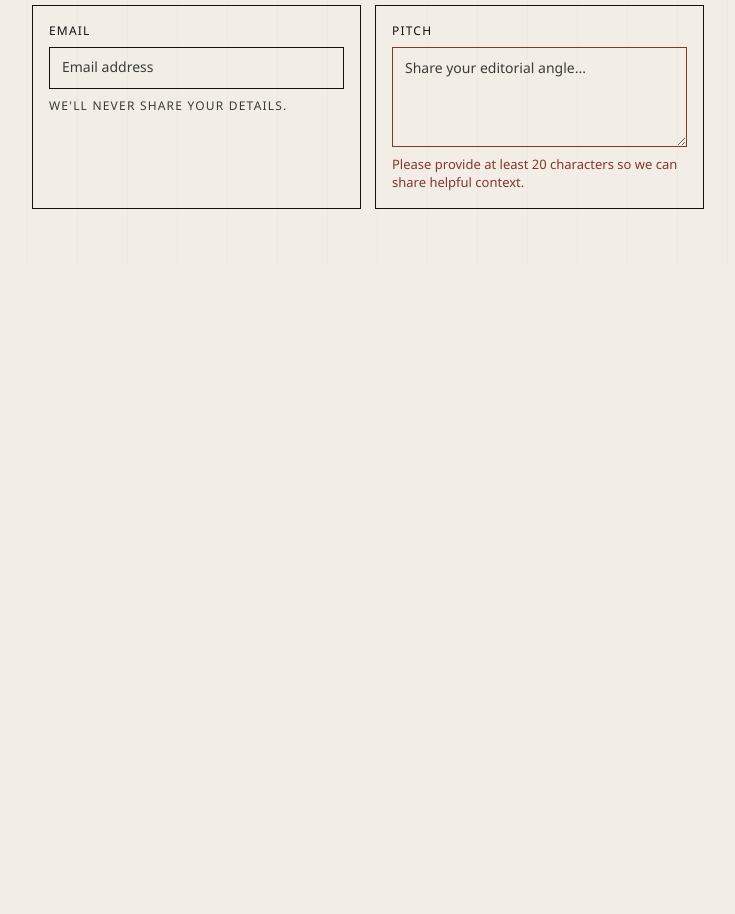
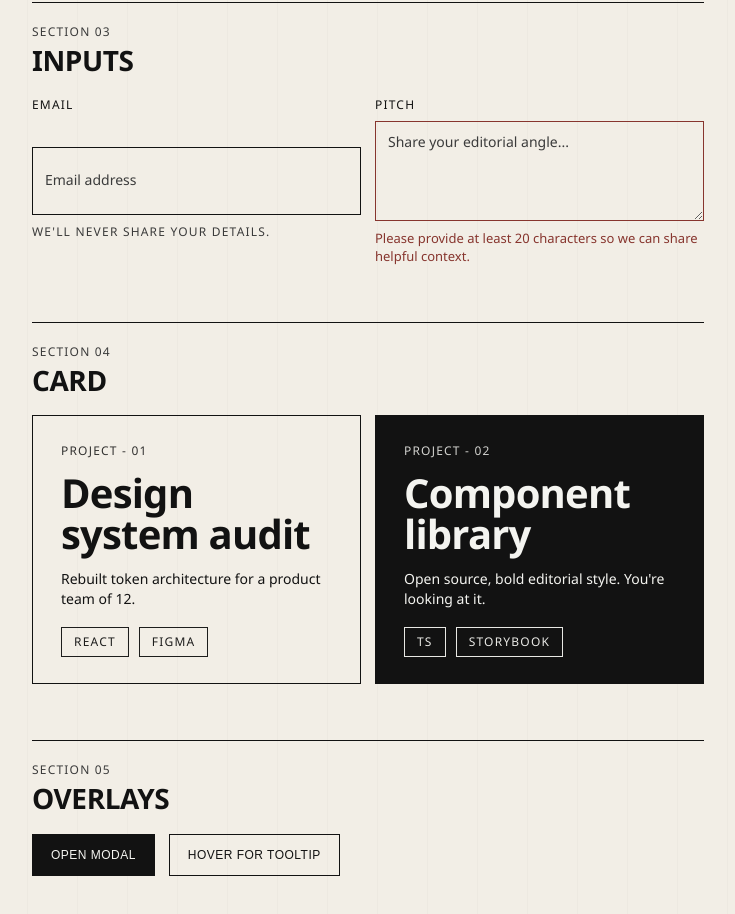
Before and after one commit to LisanneArdern/lisanne-ui, a React (Vite) app: page / in a window 1280 px wide. Shown: the part 980-1894 px from the top of the page, without its empty margins (272-1007 px from the left). Before the commit the page ends 1305 px from the top, so only its background shows below. Built offline with nearby package versions, Linux system fonts and the light colour scheme.

Commit message:
Add tooltip (#7)

```diff
--- /dev/null
+++ b/src/components/Tooltip/Tooltip.tsx
@@ -0,0 +1,61 @@
+import {
+  cloneElement,
+  isValidElement,
+  useId,
+  useState
+} from "react";
+import type { ReactElement, ReactNode } from "react";
+import "./tooltip.css";
+
+type TooltipPlacement = "top" | "bottom" | "left" | "right";
+
+export type TooltipProps = {
+  content: ReactNode;
+  children: ReactElement;
+  placement?: TooltipPlacement;
+  className?: string;
+};
+
+export function Tooltip({
+  content,
+  children,
+  placement = "top",
+  className
+}: TooltipProps) {
+  const [visible, setVisible] = useState(false);
+  const tooltipId = useId();
+
+  if (!isValidElement(children)) {
+    throw new Error("Tooltip expects a single React element as children.");
+  }
+
+  const show = () => setVisible(true);
+  const hide = () => setVisible(false);
+
+  const trigger = cloneElement(
+    children as ReactElement<Record<string, unknown>>,
+    {
+      "aria-describedby": visible ? tooltipId : undefined,
+      onMouseEnter: show,
+      onMouseLeave: hide,
+      onFocus: show,
+      onBlur: hide
+    }
+  );
+
+  const wrapperClasses = ["lsn-tooltip", className].filter(Boolean).join(" ");
+
+  return (
+    <span className={wrapperClasses}>
+      {trigger}
+      <span
+        id={tooltipId}
+        role="tooltip"
+        className={`lsn-tooltip__bubble lsn-tooltip__bubble--${placement}`}
+        data-visible={visible || undefined}
+      >
+        {content}
+      </span>
+    </span>
+  );
+}
--- /dev/null
+++ b/src/components/Tooltip/index.ts
@@ -0,0 +1,2 @@
+export { Tooltip } from "./Tooltip";
+export type { TooltipProps } from "./Tooltip";
--- /dev/null
+++ b/src/components/Tooltip/tooltip.css
@@ -0,0 +1,51 @@
+.lsn-tooltip {
+  position: relative;
+  display: inline-flex;
+}
+
+.lsn-tooltip__bubble {
+  position: absolute;
+  z-index: 10;
+  white-space: nowrap;
+  background: var(--lsn-color-background-inverted);
+  color: var(--lsn-color-foreground-on-inverted);
+  border: var(--lsn-border-default) solid var(--lsn-color-background-inverted);
+  border-radius: var(--lsn-radius-none);
+  padding: 6px 10px;
+  font-size: 11px;
+  font-weight: var(--lsn-font-bold);
+  letter-spacing: var(--lsn-letter-label);
+  text-transform: uppercase;
+  line-height: 1;
+  opacity: 0;
+  pointer-events: none;
+  transition: opacity 0.12s ease;
+}
+
+.lsn-tooltip__bubble[data-visible] {
+  opacity: 1;
+}
+
+.lsn-tooltip__bubble--top {
+  bottom: calc(100% + 8px);
+  left: 50%;
+  transform: translateX(-50%);
+}
+
+.lsn-tooltip__bubble--bottom {
+  top: calc(100% + 8px);
+  left: 50%;
+  transform: translateX(-50%);
+}
+
+.lsn-tooltip__bubble--left {
+  right: calc(100% + 8px);
+  top: 50%;
+  transform: translateY(-50%);
+}
+
+.lsn-tooltip__bubble--right {
+  left: calc(100% + 8px);
+  top: 50%;
+  transform: translateY(-50%);
+}
--- a/src/components/index.ts
+++ b/src/components/index.ts
@@ -4,3 +4,4 @@ export * from "./Card";
 export * from "./Input";
 export * from "./Modal";
 export * from "./Textarea";
+export * from "./Tooltip";
--- a/src/main.tsx
+++ b/src/main.tsx
@@ -1,14 +1,42 @@
 import { StrictMode, useState } from "react";
+import type { ReactNode } from "react";
 import { createRoot } from "react-dom/client";
-import { Badge, Button, Card, Input, Modal, Textarea } from "./components";
+import {
+  Badge,
+  Button,
+  Card,
+  Input,
+  Modal,
+  Textarea,
+  Tooltip
+} from "./components";
 import { tokens } from "./tokens";
 import "./styles.css";
+
+type PreviewSectionProps = {
+  eyebrow: string;
+  title: string;
+  children: ReactNode;
+};
+
+function PreviewSection({ eyebrow, title, children }: PreviewSectionProps) {
+  return (
+    <section className="preview-section">
+      <header className="preview-section__header">
+        <p className="preview-section__eyebrow">{eyebrow}</p>
+        <h2 className="preview-section__title">{title}</h2>
+      </header>
+      <div className="preview-section__body">{children}</div>
+    </section>
+  );
+}
 
 export function PreviewApp() {
   const [modalOpen, setModalOpen] = useState(false);
 
   return (
     <main className="preview-shell">
+      <header className="preview-intro">
         <p className="preview-eyebrow">Lisanne UI / Issue 001</p>
         <h1 className="preview-title">
           Bold, editorial components for modern products.
@@ -17,6 +45,16 @@ export function PreviewApp() {
           This is your design system sandbox. Use it to quickly shape component
           tone, visual hierarchy, and interaction details before publishing.
         </p>
+      </header>
+
+      <PreviewSection eyebrow="Section 01" title="Buttons">
+        <div className="preview-actions">
+          <Button>Get started</Button>
+          <Button variant="secondary">Learn more</Button>
+        </div>
+      </PreviewSection>
+
+      <PreviewSection eyebrow="Section 02" title="Badges">
         <div className="preview-actions">
           <Badge>New</Badge>
           <Badge variant="beta">Beta</Badge>
@@ -24,32 +62,25 @@ export function PreviewApp() {
           <Badge variant="deprecated">Deprecated</Badge>
           <Badge variant="draft">Draft</Badge>
         </div>
-      <div className="preview-actions">
-        <Button onClick={() => setModalOpen(true)}>Get started</Button>
-        <Button variant="secondary">Learn more</Button>
+      </PreviewSection>
+
+      <PreviewSection eyebrow="Section 03" title="Inputs">
+        <div className="preview-card-grid">
+          <Input
+            label="Email"
+            placeholder="Email address"
+            helperText="We'll never share your details."
+          />
+          <Textarea
+            label="Pitch"
+            placeholder="Share your editorial angle..."
+            error="Please provide at least 20 characters so we can share helpful context."
+          />
         </div>
-      <Modal
-        open={modalOpen}
-        onClose={() => setModalOpen(false)}
-        title="Publish this issue"
-        description="Once published, the current draft goes live immediately to all readers."
-        footer={
-          <>
-            <Button
-              variant="secondary"
-              onClick={() => setModalOpen(false)}
-            >
-              Cancel
-            </Button>
-            <Button onClick={() => setModalOpen(false)}>Publish</Button>
-          </>
-        }
-      >
-        <p style={{ margin: 0 }}>
-          You can revert to the previous version from the archive at any time.
-        </p>
-      </Modal>
-      <section className="preview-card-grid">
+      </PreviewSection>
+
+      <PreviewSection eyebrow="Section 04" title="Card">
+        <div className="preview-card-grid">
           <Card
             eyebrow="Project - 01"
             title="Design system audit"
@@ -63,23 +94,36 @@ export function PreviewApp() {
             description="Open source, bold editorial style. You're looking at it."
             tags={["TS", "Storybook"]}
           />
-      </section>
-      <section className="preview-card-grid">
-        <article className="preview-card">
-          <Input
-            label="Email"
-            placeholder="Email address"
-            helperText="We'll never share your details."
-          />
-        </article>
-        <article className="preview-card">
-          <Textarea
-            label="Pitch"
-            placeholder="Share your editorial angle..."
-            error="Please provide at least 20 characters so we can share helpful context."
-          />
-        </article>
-      </section>
+        </div>
+      </PreviewSection>
+
+      <PreviewSection eyebrow="Section 05" title="Overlays">
+        <div className="preview-actions">
+          <Button onClick={() => setModalOpen(true)}>Open modal</Button>
+          <Tooltip content="Read the docs" placement="top">
+            <Button variant="secondary">Hover for tooltip</Button>
+          </Tooltip>
+        </div>
+      </PreviewSection>
+
+      <Modal
+        open={modalOpen}
+        onClose={() => setModalOpen(false)}
+        title="Publish this issue"
+        description="Once published, the current draft goes live immediately to all readers."
+        footer={
+          <>
+            <Button variant="secondary" onClick={() => setModalOpen(false)}>
+              Cancel
+            </Button>
+            <Button onClick={() => setModalOpen(false)}>Publish</Button>
+          </>
+        }
+      >
+        <p style={{ margin: 0 }}>
+          You can revert to the previous version from the archive at any time.
+        </p>
+      </Modal>
     </main>
   );
 }
--- a/src/styles.css
+++ b/src/styles.css
@@ -49,10 +49,49 @@ body {
 
 .preview-shell {
   display: grid;
-  gap: 22px;
+  gap: 56px;
   max-width: 720px;
   margin: 60px auto;
   padding: 0 24px 56px;
+}
+
+.preview-intro {
+  display: grid;
+  gap: 22px;
+}
+
+.preview-section {
+  display: grid;
+  gap: 20px;
+  border-top: var(--lsn-border-default) solid var(--lsn-color-foreground);
+  padding-top: 20px;
+}
+
+.preview-section__header {
+  display: grid;
+  gap: 6px;
+}
+
+.preview-section__eyebrow {
+  margin: 0;
+  font-size: 12px;
+  font-weight: var(--lsn-font-bold);
+  letter-spacing: var(--lsn-letter-label);
+  text-transform: uppercase;
+  color: var(--lsn-color-foreground-muted);
+}
+
+.preview-section__title {
+  margin: 0;
+  font-size: clamp(22px, 3vw, 28px);
+  line-height: 1.05;
+  letter-spacing: -0.015em;
+  text-transform: uppercase;
+}
+
+.preview-section__body {
+  display: grid;
+  gap: 16px;
 }
 
 .preview-eyebrow {
```
Also changed, not shown: 2 other files (tests, documents, lock files or other folders). Lines whose indentation alone changed are shown as unchanged.
